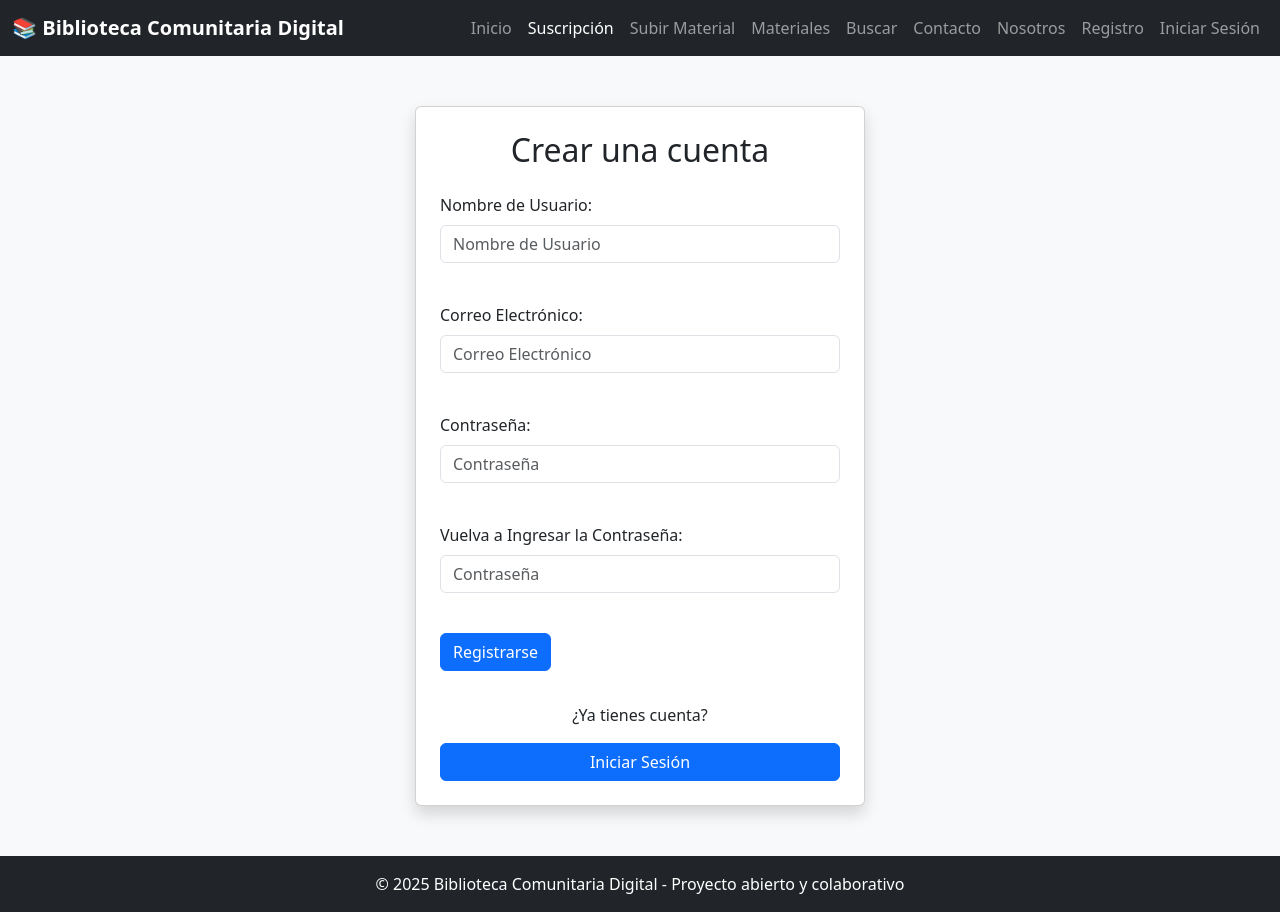
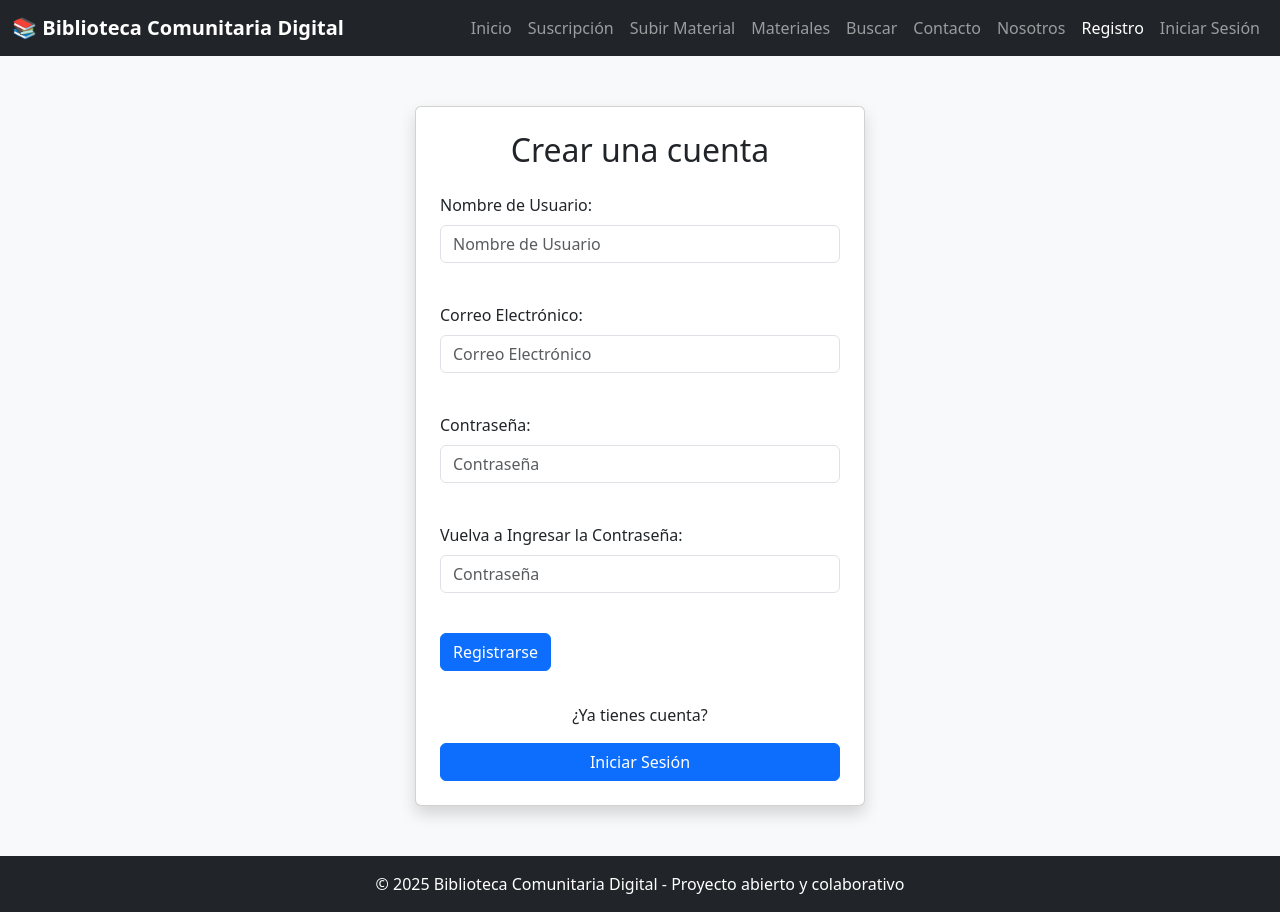
Before and after one commit to Biblioteca-comunitaria-digital/EA4, a plain HTML site: page docs/registro.html in a window 1280 px wide. Drawn offline with nearby package versions, Linux system fonts and the light colour scheme.

Commit message:
"active" arreglado
"active" en suscripción removido y "active" a registro añadido

```diff
--- a/docs/registro.html
+++ b/docs/registro.html
@@ -30,7 +30,7 @@
                         <a class="nav-link" href="index.html">Inicio</a>
                       </li>
                       <li class="nav-item">
-                        <a class="nav-link active" href="suscripcion.html">Suscripción</a>
+                        <a class="nav-link" href="suscripcion.html">Suscripción</a>
                       </li>
                       <li class="nav-item">
                         <a class="nav-link" href="subir_material.html">Subir Material</a>
@@ -48,7 +48,7 @@
                         <a class="nav-link" href="nosotros.html">Nosotros</a>
                       </li>
                       <li class="nav-item">
-                        <a class="nav-link" href="registro.html">Registro</a>
+                        <a class="nav-link active" href="registro.html">Registro</a>
                       </li>
                       <li class="nav-item">
                         <a class="nav-link" href="inicio_sesion.html">Iniciar Sesión</a>
```
